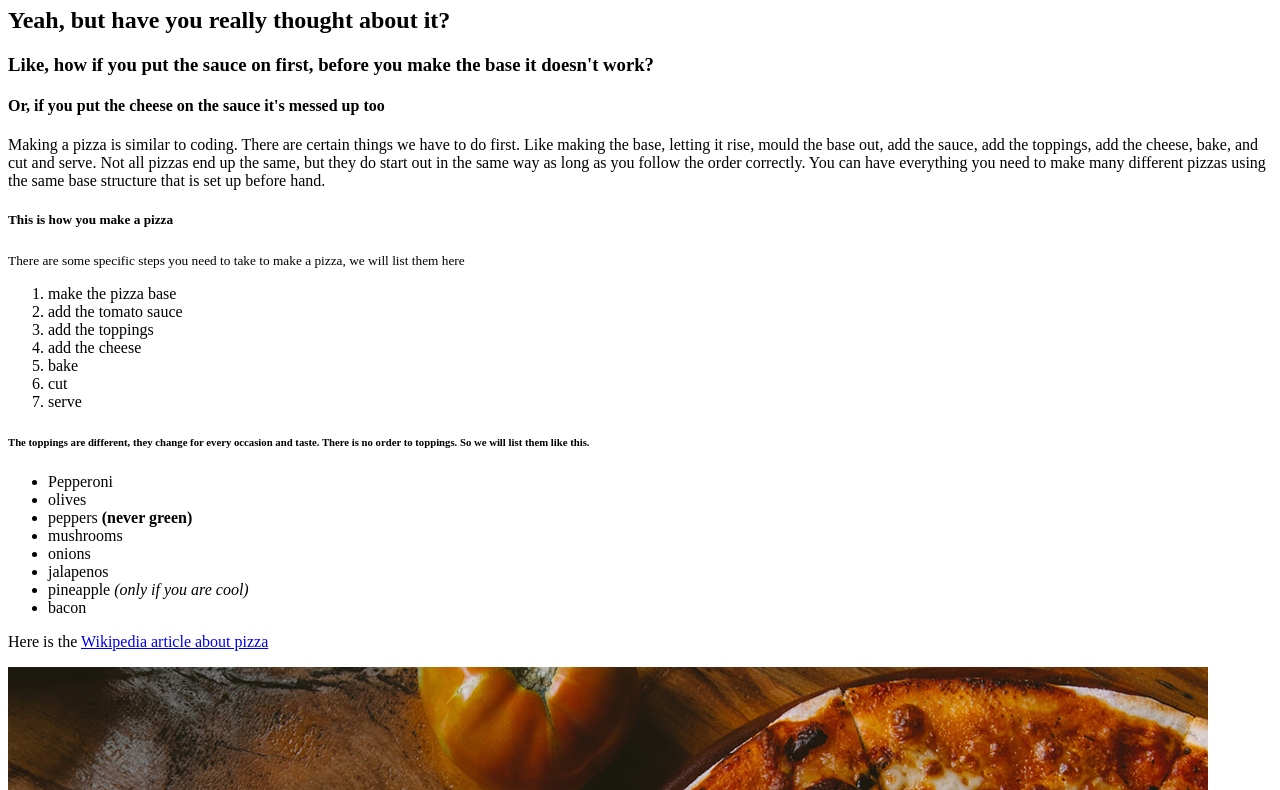
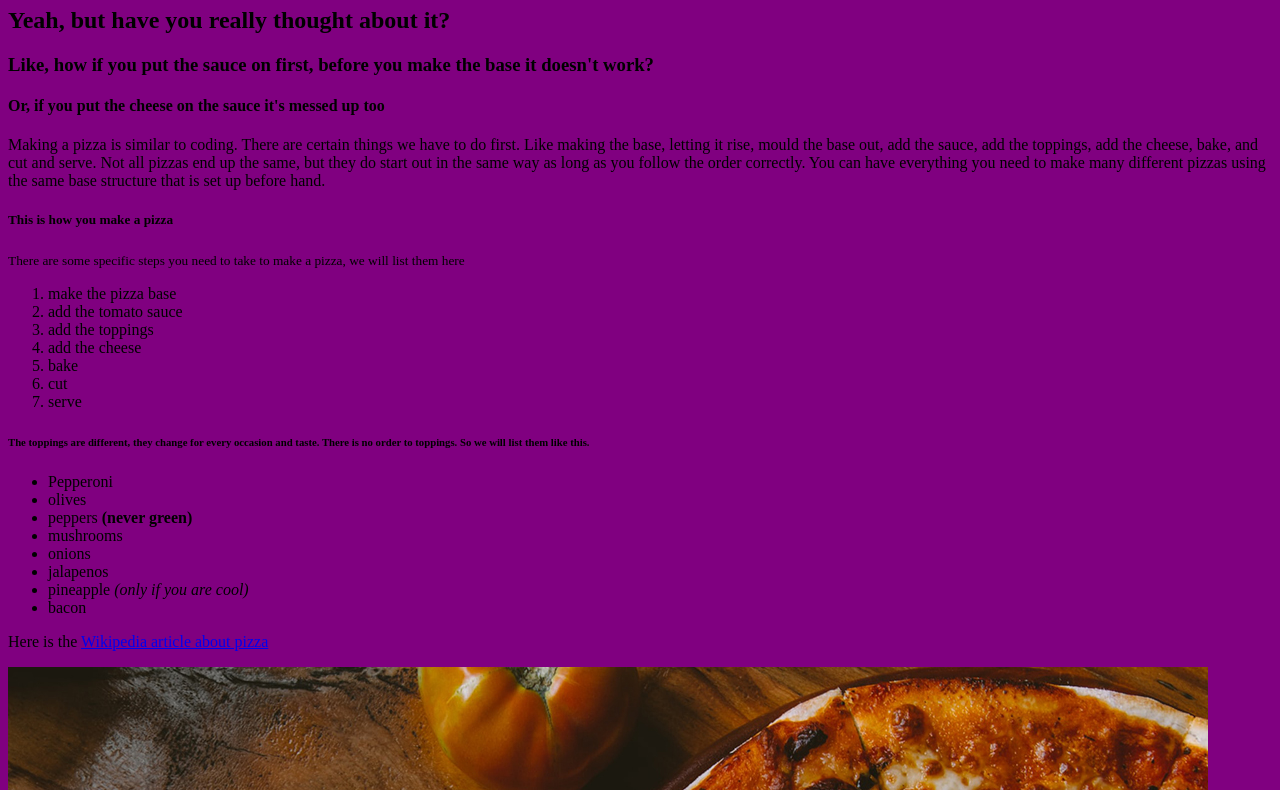
Before and after one commit to JDunfordCottrell/GWDS-HTML-CSS, a plain HTML site: page index.html in a window 1280 px wide. Shown: the part 73-863 px from the top of the page. Drawn offline with Linux system fonts and the light colour scheme.

Commit message:
Update index.html

```diff
--- a/index.html
+++ b/index.html
@@ -1,6 +1,9 @@
 <!DOCTYPE html>
 <html>
 <head>
+    <meta charset="UTF-8">
+    <link rel='stylesheet' href='styles.css'>
+
     <title>Pizza Party</title>
 </head>
 <body>
```
